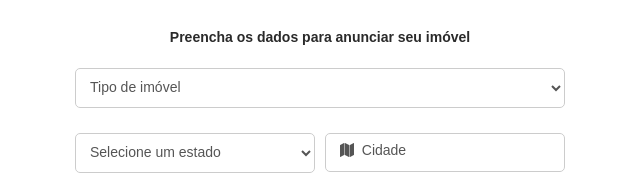
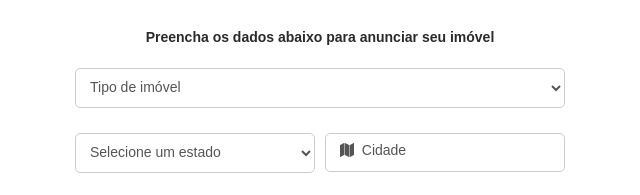
Before and after one commit to Eduarda-Nere/imobiliaria, a plain HTML site: page anunciar.html in a window 1280 px wide. Both pictures are taken after a click on the label "Informações do Imóvel". Shown: the part 193-388 px from the top of the page, 620-1260 px from the left. Drawn offline with Linux system fonts and the light colour scheme.

Commit message:
Update anunciar.html

```diff
--- a/anunciar.html
+++ b/anunciar.html
@@ -100,7 +100,7 @@
             <div class="tabs__content">
                <!-- Formulário do Imóvel -->
                <form>
-                  <p class="paragrafo-form">Preencha os dados para anunciar seu imóvel</p>
+                  <p class="paragrafo-form">Preencha os dados abaixo para anunciar seu imóvel</p>
                   <div class="input-wrapper">
                      <select id="tipoImovel" name="tipoImovel" required>
                         <option value="">Tipo de imóvel</option>
```
